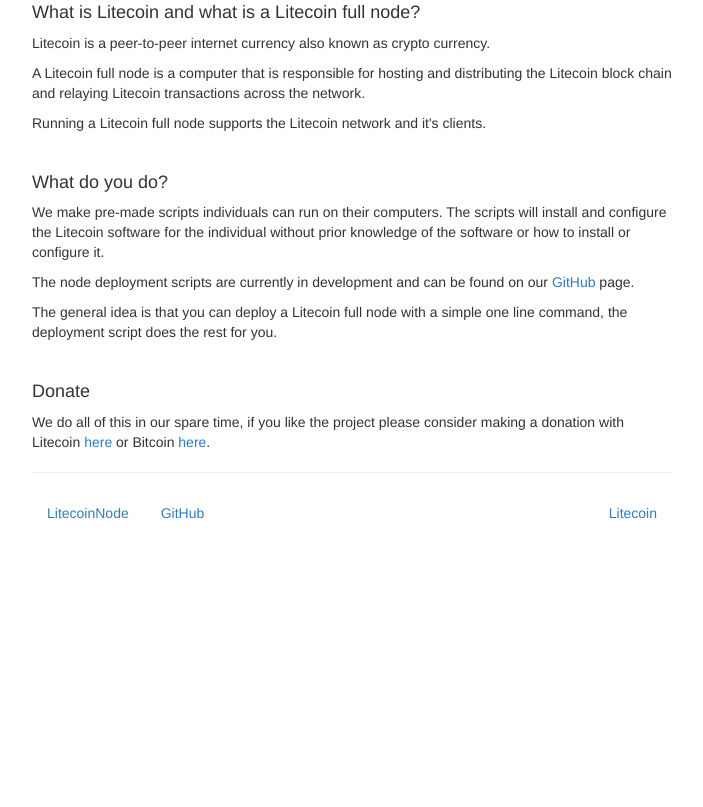
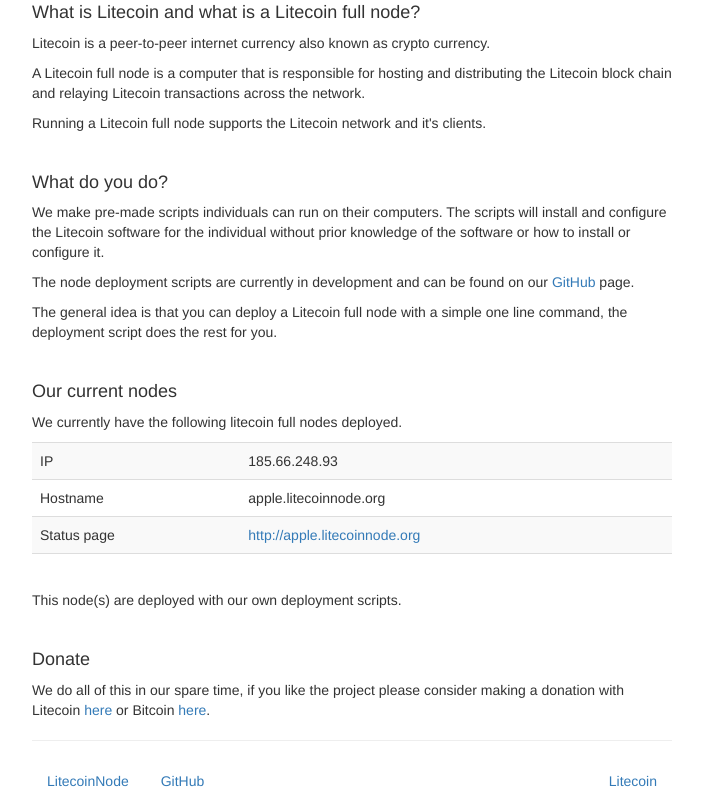
Before and after one commit to LitecoinNode/litecoinnode.github.io, a plain HTML site: page index.html in a window 1280 px wide. Shown: the part 456-1263 px from the top of the page, without its empty margins (288-991 px from the left). Before the commit the page ends 1029 px from the top, so only its background shows below. Drawn offline with Linux system fonts and the light colour scheme.

Commit message:
Page update for deployed node

```diff
--- a/index.html
+++ b/index.html
@@ -36,6 +36,16 @@
 <p>The node deployment scripts are currently in development and can be found on our <a href="https://github.com/LitecoinNode/DeploymentScripts">GitHub</a> page.</p>
 <p>The general idea is that you can deploy a Litecoin full node with a simple one line command, the deployment script does the rest for you.</p>
 </br>
+<h4>Our current nodes</h4>
+<p>We currently have the following litecoin full nodes deployed.</p>
+<table class="table table-striped">
+<tbody><tr><td>IP</td><td>185.66.248.93</td></tr>
+<tr><td>Hostname</td><td>apple.litecoinnode.org</td></tr>
+<tr><td>Status page</td><td><a href="http://apple.litecoinnode.org/">http://apple.litecoinnode.org</a></td></tr>
+<tr><td></td><td></td></tr>
+</tbody></table>
+<p>This node(s) are deployed with our own deployment scripts.</p>
+</br>
 <h4>Donate</h4>
 <p>We do all of this in our spare time, if you like the project please consider making a donation with Litecoin <a href="litecoin:LYSBpbh7NFmTykMg5PcrMgEuN7tVNmVA4Q?amount=0.0&label=litecoinnode.org">here</a> or Bitcoin <a href="bitcoin:1Gv3vJsg2ybnh9rRBfwG55YmXqNVEtPDy4?amount=0.0&label=litecoinnode.org">here</a>.</p>
 </div>
```
